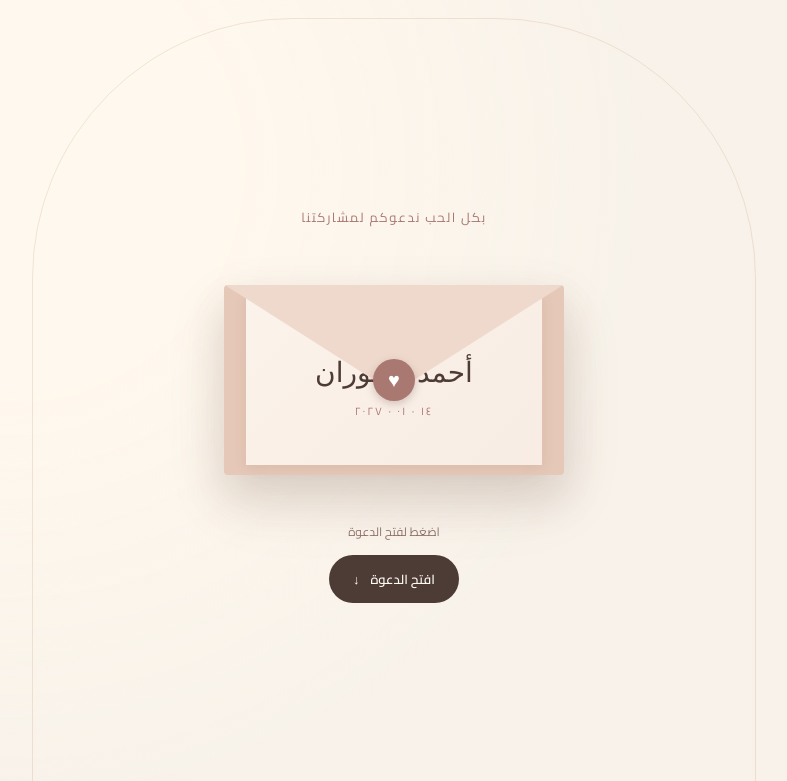
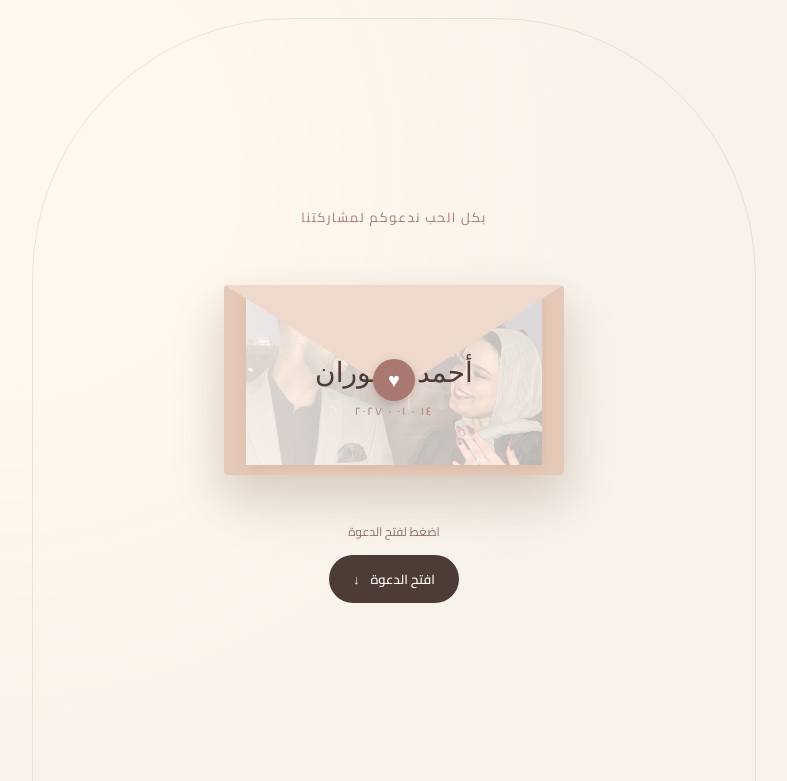
Before and after one commit to ahmedshamaaa/WEEDING, a plain HTML site: page index.html in a window 1280 px wide. Shown: the top 781 px of the page, without its empty margins (246-1033 px from the left). Drawn offline with nearby package versions, Linux system fonts and the light colour scheme.

Commit message:
Update index.html

```diff
--- a/index.html
+++ b/index.html
@@ -11,7 +11,7 @@
   <link rel="stylesheet" href="style.css" />
   <style>
     body:before,body:after{display:none}
-    .letter{background:linear-gradient(135deg,#fffaf4d9,#fffaf4b8),url('couple-background.png') center/cover no-repeat}
+    .letter{background:linear-gradient(135deg,#fffaf4d9,#fffaf4b8),url('codex-clipboard-6e8e5308-b6ad-4e57-8d14-ffd713a29c7d.png') center/cover no-repeat}
     .music-btn{position:fixed;top:18px;left:18px;z-index:20;width:42px;height:42px;border:1px solid #b99461;background:#fffaf4dd;color:#4d3b35;border-radius:50%;font-size:20px;line-height:1;cursor:pointer;box-shadow:0 5px 16px #6f51421f;transition:transform .2s,background .2s}.music-btn:hover{transform:scale(1.08);background:#76564d;color:#fffaf4}.music-btn.muted{position:fixed}.music-btn.muted:after{content:"";position:absolute;width:27px;height:2px;background:#a97870;transform:rotate(-45deg);left:7px;top:19px;border-radius:2px}
   </style>
 </head>
@@ -41,6 +41,7 @@
       <audio id="weddingSong" preload="metadata" loop><source src="مكس عروس سمو بسم الله عليها + ادخلي عمري, - حسين الجسمي 2027 للطلب بالاسماء.mp3" type="audio/mpeg" /></audio>
     </section>
 
+
     <section class="details" id="details" aria-hidden="true">
       <div class="ornament">✦</div>
       <p class="eyebrow">يسعدنا حضوركم ومشاركتنا</p>
```
